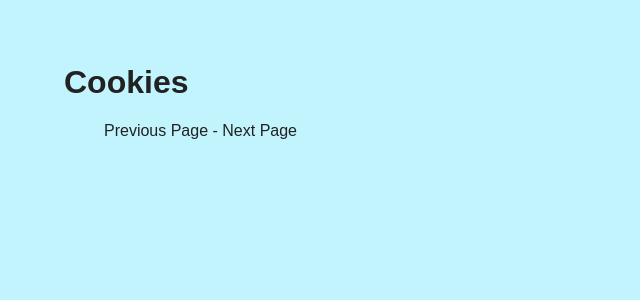
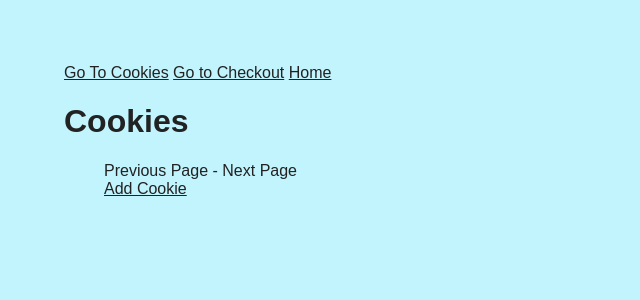
Before and after one commit to tripleprisma/citizens-office-trainer, a Flask app: page /cookies in a window 1280 px wide. Shown: the top 300 px of the page, without its empty margins (0-640 px from the left). Run offline with Flask 3, Linux system fonts and the light colour scheme.

Commit message:
add CRUD functionality

```diff
--- a/app/cookies/routes.py
+++ b/app/cookies/routes.py
@@ -1,13 +1,13 @@
-from flask import Blueprint, render_template, request, current_app
+from flask import Blueprint, render_template, request, current_app, redirect, url_for
 from .models import Cookie
 
 cookies_data = {
-  'chocolate-chip' : {'name': 'Chocolate Chip', 'price': '$1.50'},
-  'oatmeal-raisin' : {'name': 'Oatmeal Raisin', 'price': '$1.00'},
-  'sugar' : {'name': 'Sugar', 'price': '$0.75'},
-  'peanut-butter' : {'name': 'Peanut Butter', 'price': '$0.50'},
-  'oatmeal' : {'name': 'Oatmeal', 'price': '$0.25'},
-  'salted-caramel' : {'name': 'Salted Caramel', 'price': '$1.00'},
+    'chocolate-chip': {'name': 'Chocolate Chip', 'price': '$1.50'},
+    'oatmeal-raisin': {'name': 'Oatmeal Raisin', 'price': '$1.00'},
+    'sugar': {'name': 'Sugar', 'price': '$0.75'},
+    'peanut-butter': {'name': 'Peanut Butter', 'price': '$0.50'},
+    'oatmeal': {'name': 'Oatmeal', 'price': '$0.25'},
+    'salted-caramel': {'name': 'Salted Caramel', 'price': '$1.00'},
 }
 
 blueprint = Blueprint('cookies', __name__)
@@ -15,11 +15,53 @@ blueprint = Blueprint('cookies', __name__)
 
 @blueprint.route('/cookies/<slug>')
 def cookie(slug):
-  cookie = Cookie.query.filter_by(slug=slug).first()
-  return render_template('cookies/show.html', cookie=cookie)
+    cookie = Cookie.query.filter_by(slug=slug).first()
+    return render_template('cookies/show.html', cookie=cookie)
+
 
 @blueprint.route('/cookies')
 def cookies():
-  page_number = request.args.get('page', 1, type=int)
-  cookies_pagination = Cookie.query.paginate(page=page_number, per_page=current_app.config['COOKIES_PER_PAGE'])
-  return render_template('cookies/cookies.html', cookies_pagination=cookies_pagination)
+    page_number = request.args.get('page', 1, type=int)
+    cookies_pagination = Cookie.query.paginate(
+        page=page_number, per_page=current_app.config['COOKIES_PER_PAGE'])
+    return render_template('cookies/cookies.html', cookies_pagination=cookies_pagination)
+
+
+@blueprint.route('/edit-cookie/<id>')
+def edit_cookie_page(id):
+    cookie = Cookie.query.filter_by(id=id).first()
+    return render_template('cookies/edit.html', cookie=cookie)
+
+
+@blueprint.post('/edit-cookie/<id>')
+def edit_cookie(id):
+    cookie = Cookie.query.filter_by(id=id).first()
+    cookie.name = request.form.get('name')
+    cookie.price = request.form.get('price')
+    cookie.save()
+    return redirect(url_for('cookies.cookies'))
+
+
+@blueprint.post('/delete-cookie/<id>')
+def delete_cookie(id):
+    cookie = Cookie.query.filter_by(id=id).first()
+    cookie.delete()
+    return redirect(url_for('cookies.cookies'))
+
+
+@blueprint.route('/add-cookie')
+def add_cookie_page():
+    return render_template('cookies/new.html')
+
+
+@blueprint.post('/add-cookie')
+def add_cookie():
+    print("test")
+
+    cookie = Cookie(
+        slug=request.form.get('slug'),
+        name =request.form.get('name'),
+        price = request.form.get('price')
+        )
+    cookie.save()
+    return redirect(url_for('cookies.cookies'))
--- a/app/templates/base.html
+++ b/app/templates/base.html
@@ -11,9 +11,9 @@
 </head>
 <body>
     <nav class="navigation">
-        <a href=""></a>
-        <a href=""></a>
-        <a href=""></a>
+        <a href="{{ url_for('cookies.cookies') }}">Go To Cookies</a>
+        <a href="{{ url_for('orders.checkout') }}">Go to Checkout</a>
+        <a href="{{ url_for('simple_pages.index') }}">Home</a>
     </nav>
     {% block body %}{% endblock %}
 </body>
--- a/app/templates/cookies/cookies.html
+++ b/app/templates/cookies/cookies.html
@@ -28,6 +28,7 @@
     <span>Next Page</span>
     {% endif %}
   </nav>
+  <a href="{{url_for('cookies.add_cookie_page')}}">Add Cookie</a>
 </ul>
 
 {% endblock %}
--- a/app/templates/cookies/show.html
+++ b/app/templates/cookies/show.html
@@ -7,6 +7,11 @@
 
 <p>Price: ${{cookie.price}}</p>
 
+<form action="{{ url_for('cookies.delete_cookie', id=cookie.id) }}" method="post">
+  <button type="submit">Delete</button>
+</form>
+<a href="{{url_for('cookies.edit_cookie_page', id=cookie.id)}}">Edit</a>
+
 <footer>
   <a href="/cookies">Back to all cookies</a>
 </footer>
```
Also changed, not shown: app/orders/routes.py (+17 -24 lines), app/templates/cookies/edit.html (added, +11 -0 lines), app/templates/cookies/new.html (added, +12 -0 lines), instance/database.db.
